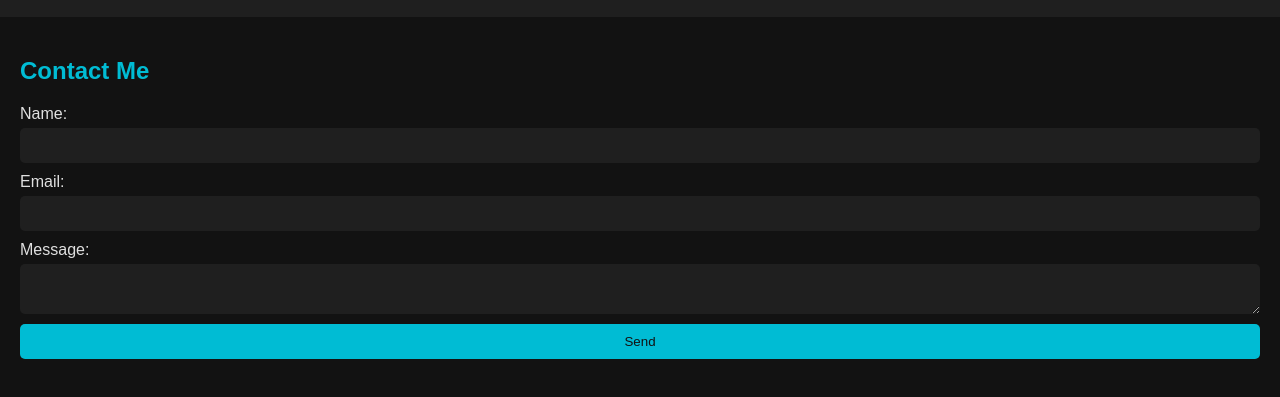
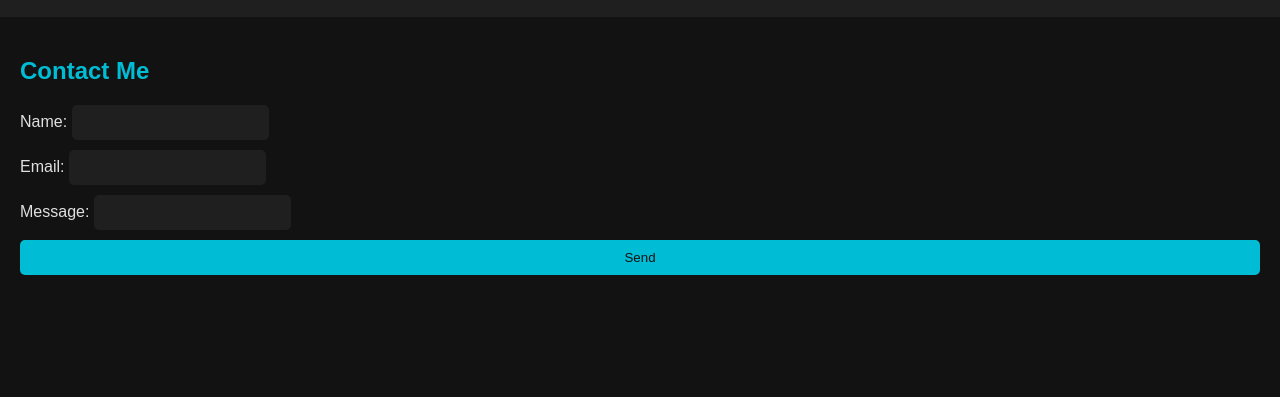
Before and after one commit to Jgonzalez9292/jgonzalez9292.github.io, a plain HTML site: page contact.html in a window 1280 px wide. Shown: the part 223-620 px from the top of the page. Drawn offline with Linux system fonts and the light colour scheme.

Commit message:
Update contact.html

```diff
--- a/contact.html
+++ b/contact.html
@@ -28,18 +28,31 @@
         <main>
             <!--Contact form-->
             <section class="contact">
+
+                <div class="container">
+                    <form id="form" action="/">
                         <h2>Contact Me</h2>
-                <form id="contactForm">
+                        <div class="input-control">
                             <label for="name">Name:</label>
-                    <input type="text" id="name" name="name" required>
+                            <input type="text" id="name" name="name">
+                            <div class="error"></div>
+                        </div>
+                        <div class="input-control">
                             <label for="email">Email:</label>
-                    <input type="email" id="email" name="email" required>
+                            <input type="email" id="email" name="email">
+                            <div class="error"></div>
+                        </div>
+                        <div class="input-control">
                             <label for="message">Message:</label>
-                    <textarea id="message" name="message" required></textarea>
+                            <input id="message" name="message"></input>
+                            <div class="error"></div>
+                        </div>
                         <button type="submit">Send</button>
                     </form>
+                </div>
             </section>
         </main>
+        <script defer src="contact.js"></script>
         <script src="index.js"></script>
     </body>
 </html>
```
Lines whose indentation alone changed are shown as unchanged.
